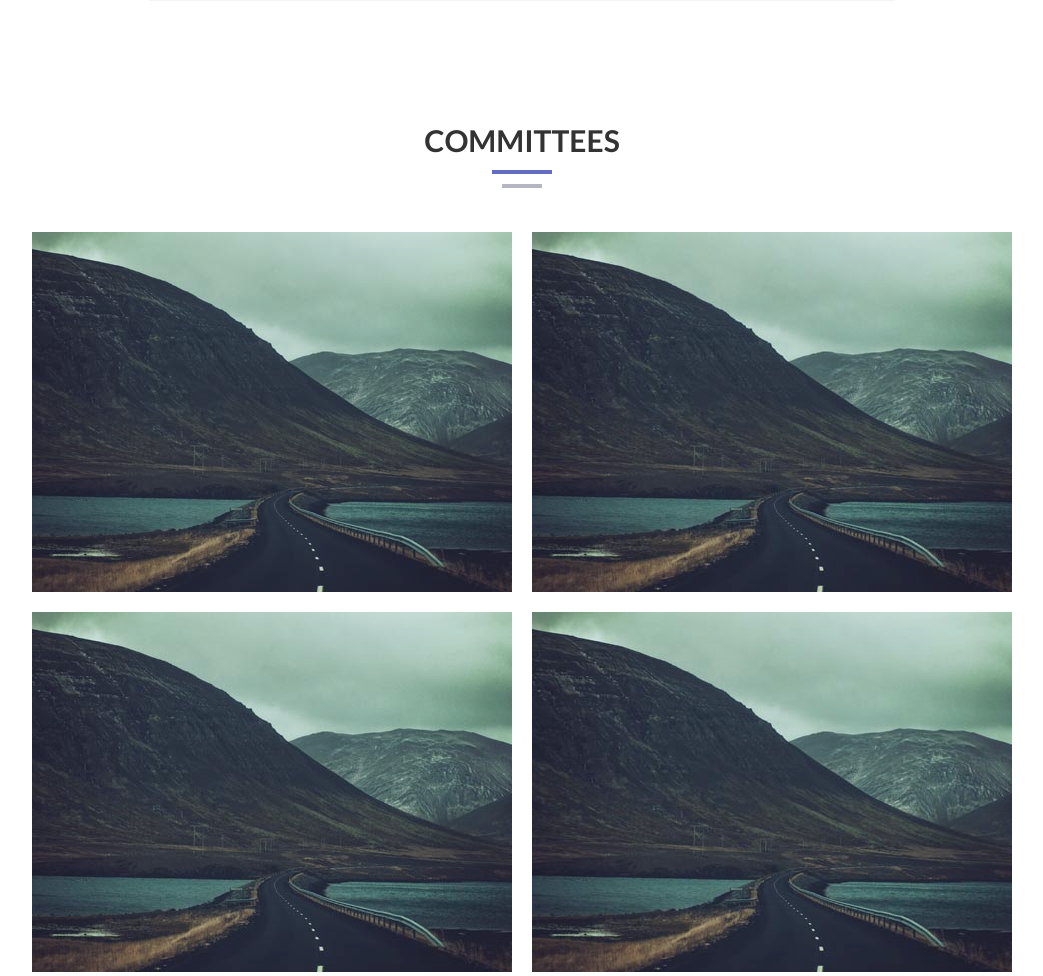
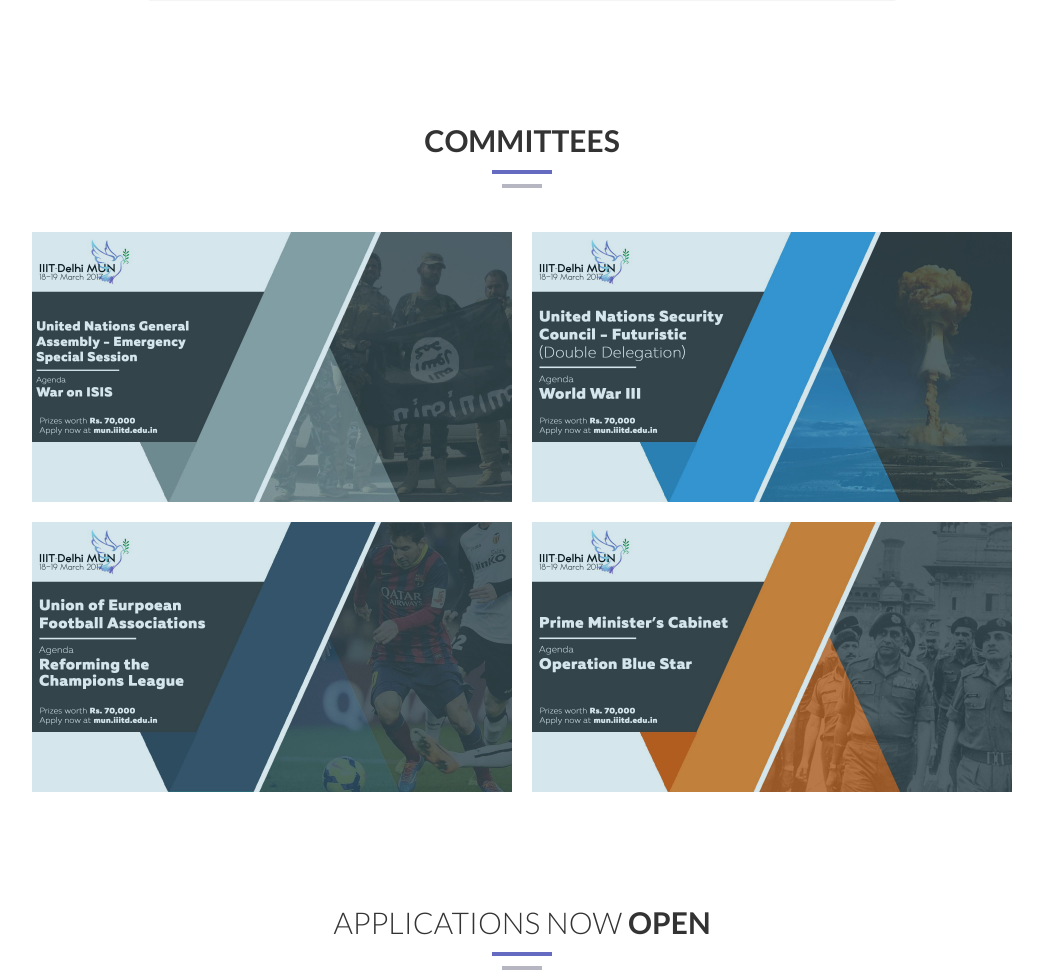
Before and after one commit to gureks/iiitdmun, a Django app: page / in a window 1280 px wide. Shown: the part 1516-2492 px from the top of the page, without its empty margins (118-1161 px from the left). Run offline with Django 3.2, Linux system fonts and the light colour scheme; some libraries are stand-ins or nearby versions.

Commit message:
updated committees
Signed-off-by: Gurek Singh <gurek15033@iiitd.ac.in>

```diff
--- a/iiitdmun/mun/static/css/hey.css
+++ b/iiitdmun/mun/static/css/hey.css
@@ -18,6 +18,7 @@
 a#openPopUp:hover{
   cursor: pointer;
   background-color: #646BC1;
+  color: white;
 }
 .popup{
   position: fixed;
@@ -35,10 +36,10 @@ a#openPopUp:hover{
     transition: opacity 0.35s ease;
 }
 .popup .popUpContainer{
-  width: 100%;
-  max-width: 500px;
+  width: 75%;
+/*  max-width: 500px;*/
   position: fixed; /* To avoid scroll to target */
-  left: 50%;
+  left: 30%;
   top: -100vh;
     -webkit-transition: top  0.35s ease;
     -moz-transition: top 0.35s ease;
@@ -66,8 +67,9 @@ a#openPopUp:hover{
   display: block;
 }
 .popup article{
-	height: 300px;
-  background-color: #646BC1;
+	height: auto;
+  padding-bottom: 25px;
+/*  background-color: #646BC1;*/
 }
 /* The cancel button on popup dialog */
 .popup a.closePopUp{
--- a/iiitdmun/mun/templates/index.html
+++ b/iiitdmun/mun/templates/index.html
@@ -253,7 +253,7 @@
 
 
 
-    <!-- Committees Section --- index,hey,set1.css,set2.css,style.css
+    <!-- Committees Section index,hey,set1.css,set2.css,style.css
     ==========================================-->
     <div id="tf-comm">
         <div class="container">
@@ -268,105 +268,137 @@
                  -->
          <div class="grid">
           		   <figure class="effect-zoe">
-						<img src="{% static 'img/17.jpg' %}" alt="img17"/>
+						<img src="{% static 'img/ess.jpg' %}" alt="img17"/>
 						<figcaption>
 
 							<p class="icon-links">
-								<a href="#popUp" id="openPopUp"><h2>Comm 1</h2></a>
+								<a href="#ESSpopUp" id="openPopUp"><p>Click here for more details...</p></a>
 								</p>
 						</figcaption>
 						<!-- POP UP -->
-						<aside id="popUp" class="popup">
+						<aside id="ESSpopUp" class="popup">
 							<div class="popUpContainer">
 							   <header>
 								<a href="#!" class="closePopUp">X</a>
 							   </header>
 							   <br>
 							  <article>
-								Lorem Ipsum comes from sections 1.10.32 and 1.10.33 of "de Finibus Bonorum et Malorum" Lorem Ipsum comes from sections 1.10.32 and 1.10.33 of "de Finibus Bonorum et Malorum" Lorem Ipsum comes from sections 1.10.32 and 1.10.33 of "de Finibus Bonorum et Malorum"
+								<h1>United Nations General Assembly - Emergency Special Session</h1>
+                <div class="line">
+                    <hr>
+                </div>
+                <div class="clearfix"></div>
+                <h1>Agenda: War on ISIS</h1>
+                <h3>Chairperson: Shayer Majumdar</h3>
+                <h3>Vice Chairperson: Siddharth Kapoor</h3>
+                <h3>Rapportuer: Riya Sinha</h3>
+
 							  </article>
 							  </div>
 							  <a href="#!" class="closePopUpOutSide"></a>
 			     </aside>
+		    </figure> <!--ends2-->
 
-							<p class="description">Stark's the best.</p>
-
-		</figure> <!--ends2-->
         <figure class="effect-zoe">
-						<img src="{% static 'img/17.jpg' %}" alt="img17"/>
+            <img src="{% static 'img/unsc.jpg' %}" alt="img17"/>
             <figcaption>
 
               <p class="icon-links">
-								<a href="#popUp" id="openPopUp"><h2>Comm 1</h2></a>
+                <a href="#UNSCpopUp" id="openPopUp"><p>Click here for more details...</p></a>
                 </p>
+            </figcaption>
             <!-- POP UP -->
-						<aside id="popUp" class="popup">
+            <aside id="UNSCpopUp" class="popup">
               <div class="popUpContainer">
                  <header>
                 <a href="#!" class="closePopUp">X</a>
                  </header>
                  <br>
                 <article>
-								Lorem Ipsum comes from sections 1.10.32 and 1.10.33 of "de Finibus Bonorum et Malorum" Lorem Ipsum comes from sections 1.10.32 and 1.10.33 of "de Finibus Bonorum et Malorum" Lorem Ipsum comes from sections 1.10.32 and 1.10.33 of "de Finibus Bonorum et Malorum"
+                <h1>United Nations Security Council - Futuristic</h1>
+                <div class="line">
+                    <hr>
+                </div>
+                <div class="clearfix"></div>
+                <h1>Agenda: World War III</h1>
+                <h3>President: Mohd Shahrukh Ali</h3>
+                <h3>Vice President: Sanya Khurana</h3>
+                <h3>Substantive Director: Dhruv Jain</h3>
+                <h3>Expert: Rushil</h3>
+
                 </article>
                 </div>
                 <a href="#!" class="closePopUpOutSide"></a>
            </aside>
+    </figure>
 
-							<p class="description">Stark's the best.</p>
-						</figcaption>
-		</figure> <!--ends2-->
         <figure class="effect-zoe">
-						<img src="{% static 'img/17.jpg' %}" alt="img17"/>
+            <img src="{% static 'img/uefa.jpg' %}" alt="img17"/>
             <figcaption>
 
               <p class="icon-links">
-								<a href="#popUp" id="openPopUp"><h2>Comm 1</h2></a>
+                <a href="#UEFApopUp" id="openPopUp"><p>Click here for more details...</p></a>
                 </p>
+            </figcaption>
             <!-- POP UP -->
-						<aside id="popUp" class="popup">
+            <aside id="UEFApopUp" class="popup">
               <div class="popUpContainer">
                  <header>
                 <a href="#!" class="closePopUp">X</a>
                  </header>
                  <br>
                 <article>
-								Lorem Ipsum comes from sections 1.10.32 and 1.10.33 of "de Finibus Bonorum et Malorum" Lorem Ipsum comes from sections 1.10.32 and 1.10.33 of "de Finibus Bonorum et Malorum" Lorem Ipsum comes from sections 1.10.32 and 1.10.33 of "de Finibus Bonorum et Malorum"
+                <h1>Union of Eurpoean Associations</h1>
+                <div class="line">
+                    <hr>
+                </div>
+                <div class="clearfix"></div>
+                <h1>Agenda: Reforming the Champions League</h1>
+                <h3>President: Varad Choudhary</h3>
+                <h3>Vice President: Mahim Tiwari</h3>
+                <h3>Scribe: Aaryan</h3>
+                <!-- <h3>Expert: Rushil</h3>
+ -->
                 </article>
                 </div>
                 <a href="#!" class="closePopUpOutSide"></a>
            </aside>
-
-							<p class="description">Stark's the best.</p>
-						</figcaption>
     </figure>
             <figure class="effect-zoe">
-						<img src="{% static 'img/17.jpg' %}" alt="img17"/>
+            <img src="{% static 'img/pmc.jpg' %}" alt="img17"/>
             <figcaption>
 
               <p class="icon-links">
-								<a href="#popUp" id="openPopUp"><h2>Comm 1</h2></a>
+                <a href="#PMCpopUp" id="openPopUp"><p>Click here for more details...</p></a>
                 </p>
+            </figcaption>
             <!-- POP UP -->
-						<aside id="popUp" class="popup">
+            <aside id="PMCpopUp" class="popup">
               <div class="popUpContainer">
                  <header>
                 <a href="#!" class="closePopUp">X</a>
                  </header>
                  <br>
                 <article>
-								Lorem Ipsum comes from sections 1.10.32 and 1.10.33 of "de Finibus Bonorum et Malorum" Lorem Ipsum comes from sections 1.10.32 and 1.10.33 of "de Finibus Bonorum et Malorum" Lorem Ipsum comes from sections 1.10.32 and 1.10.33 of "de Finibus Bonorum et Malorum"
+                <h1>Prime Minister's Cabinet</h1>
+                <div class="line">
+                    <hr>
+                </div>
+                <div class="clearfix"></div>
+                <h1>Agenda: Operation Blue Star</h1>
+                <h3>Prime Minister: Animesh Mohan</h3>
+                <h3>Cabinet Secretary: Bharg Kale</h3>
+                <!-- <h3>Scribe: Aaryan</h3>
+                 --><!-- <h3>Expert: Rushil</h3>
+ -->
                 </article>
                 </div>
                 <a href="#!" class="closePopUpOutSide"></a>
            </aside>
-
-							<p class="description">Stark's the best.</p>
-						</figcaption>
     </figure>
         </div>
 
-                <iframe style="width: 80vw; height: 45vw;" src="https://www.youtube.com/embed/3JqmmZhiaJ8" frameborder="0" allowfullscreen></iframe>
+                <!-- <iframe style="width: 80vw; height: 45vw;" src="https://www.youtube.com/embed/3JqmmZhiaJ8" frameborder="0" allowfullscreen></iframe> -->
           <!-- <div class="row">
               <div class="col-sm-12 col-md-8 col-md-offset-2 text-center">
               </div>
```
Also changed, not shown: iiitdmun/mun/static/img/ess.jpg (added), iiitdmun/mun/static/img/pmc.jpg (added), iiitdmun/mun/static/img/uefa.jpg (added), iiitdmun/mun/static/img/unsc.jpg (added). Lines whose indentation alone changed are shown as unchanged.
